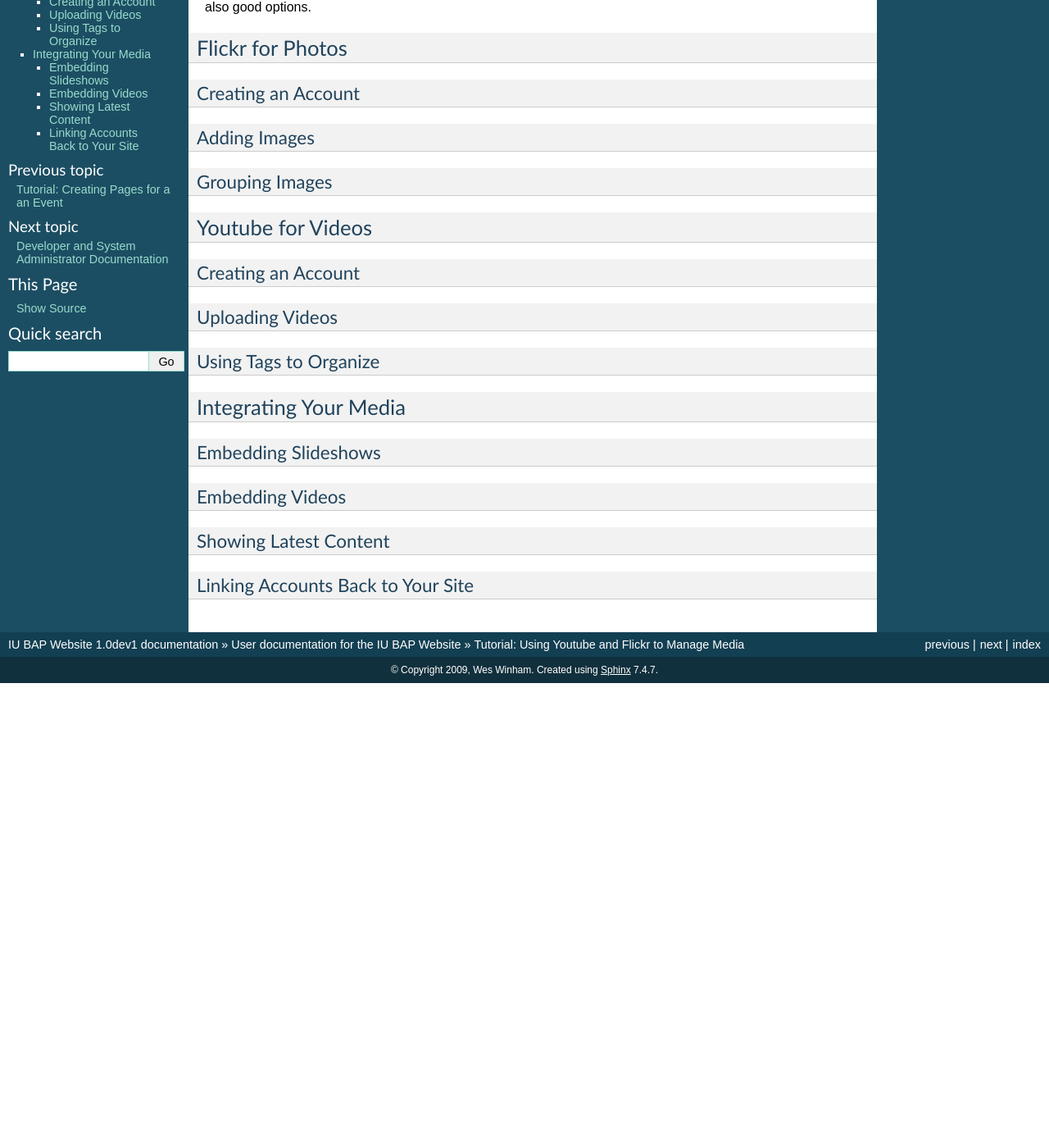
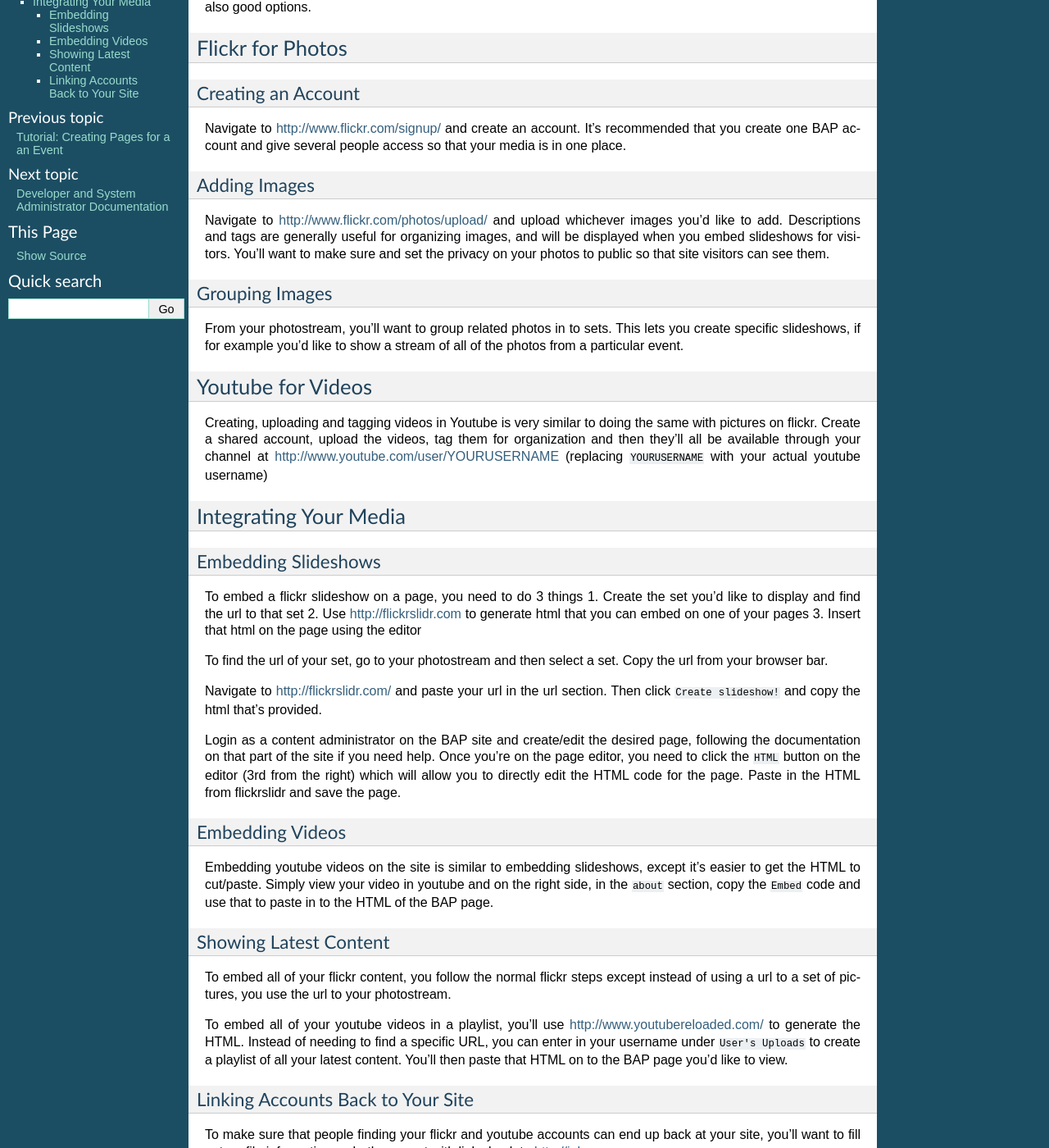
Before and after one commit to winhamwr/bap, a Sphinx documentation site: the page built from docs/media_management.rst, in a window 1280 px wide and 1400 px high, scrolled down 192 px. Shown: the whole window at 82% size. Built offline with Sphinx 7.4.7, drawn with Linux system fonts in a browser that asks for light colours; before the commit the page ends 1025 px from its top, so only the background shows below that; some of the changed text lies outside the part shown.

Commit message:
Added instructions on linking media from youtube and flickr

```diff
--- a/docs/media_management.rst
+++ b/docs/media_management.rst
@@ -16,23 +16,22 @@ Flickr for Photos
 Creating an Account
 -------------------
 
+Navigate to http://www.flickr.com/signup/ and create an account. It's recommended that you create one BAP account and give several people access so that your media is in one place.
+
 Adding Images
 -------------
+
+Navigate to http://www.flickr.com/photos/upload/ and upload whichever images you'd like to add. Descriptions and tags are generally useful for organizing images, and will be displayed when you embed slideshows for visitors. You'll want to make sure and set the privacy on your photos to public so that site visitors can see them.
 
 Grouping Images
 ---------------
 
+From your photostream, you'll want to group related photos in to sets. This lets you create specific slideshows, if for example you'd like to show a stream of all of the photos from a particular event.
+
 Youtube for Videos
 ==================
 
-Creating an Account
--------------------
-
-Uploading Videos
-----------------
-
-Using Tags to Organize
-----------------------
+Creating, uploading and tagging videos in Youtube is very similar to doing the same with pictures on flickr. Create a shared account, upload the videos, tag them for organization and then they'll all be available through your channel at http://www.youtube.com/user/YOURUSERNAME (replacing ``YOURUSERNAME`` with your actual youtube username)
 
 Integrating Your Media
 ======================
@@ -40,11 +39,34 @@ Integrating Your Media
 Embedding Slideshows
 --------------------
 
+To embed a flickr slideshow on a page, you need to do 3 things
+1. Create the set you'd like to display and find the url to that set
+2. Use http://flickrslidr.com to generate html that you can embed on one of your pages
+3. Insert that html on the page using the editor
+
+To find the url of your set, go to your photostream and then select a set. Copy the url from your browser bar.
+
+Navigate to http://flickrslidr.com/ and paste your url in the url section. Then click ``Create slideshow!`` and copy the html that's provided.
+
+Login as a content administrator on the BAP site and create/edit the desired page, following the documentation on that part of the site if you need help. Once you're on the page editor, you need to click the ``HTML`` button on the editor (3rd from the right) which will allow you to directly edit the HTML code for the page. Paste in the HTML from flickrslidr and save the page.
+
 Embedding Videos
 ----------------
+
+Embedding youtube videos on the site is similar to embedding slideshows, except it's easier to get the HTML to cut/paste. Simply view your video in youtube and on the right side, in the ``about`` section, copy the ``Embed`` code and use that to paste in to the HTML of the BAP page.
 
 Showing Latest Content
 ----------------------
 
+To embed all of your flickr content, you follow the normal flickr steps except instead of using a url to a set of pictures, you use the url to your photostream.
+
+To embed all of your youtube videos in a playlist, you'll use http://www.youtubereloaded.com/ to generate the HTML. Instead of needing to find a specific URL, you can enter in your username under ``User's Uploads`` to create a playlist of all your latest content. You'll then paste that HTML on to the BAP page you'd like to view.
+
 Linking Accounts Back to Your Site
 ----------------------------------
+
+To make sure that people finding your flickr and youtube accounts can end up back at your site, you'll want to fill out profile information on both account with links back to http://iubap.org
+
+For youtube, navigate to your channel and click ``Settings`` in the top bar next to ``Edit Channel``. Add the iubap.org url in the Title section of the channel.
+
+For flickr, you'll want to edit your profile and add a ``Describe Yourself`` saying that you're the BAP account and a ``Your website address`` pointing to iubap.org
```
